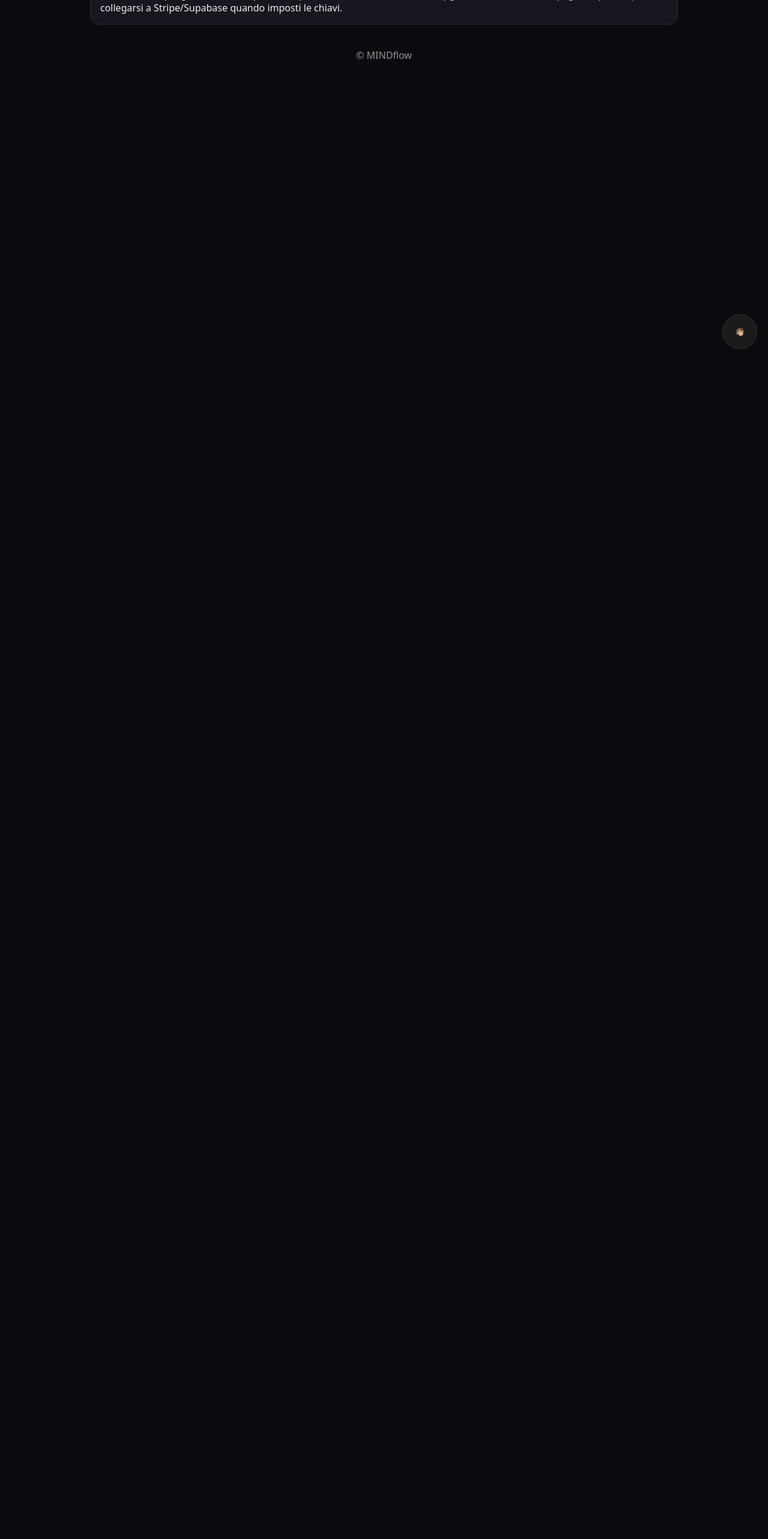
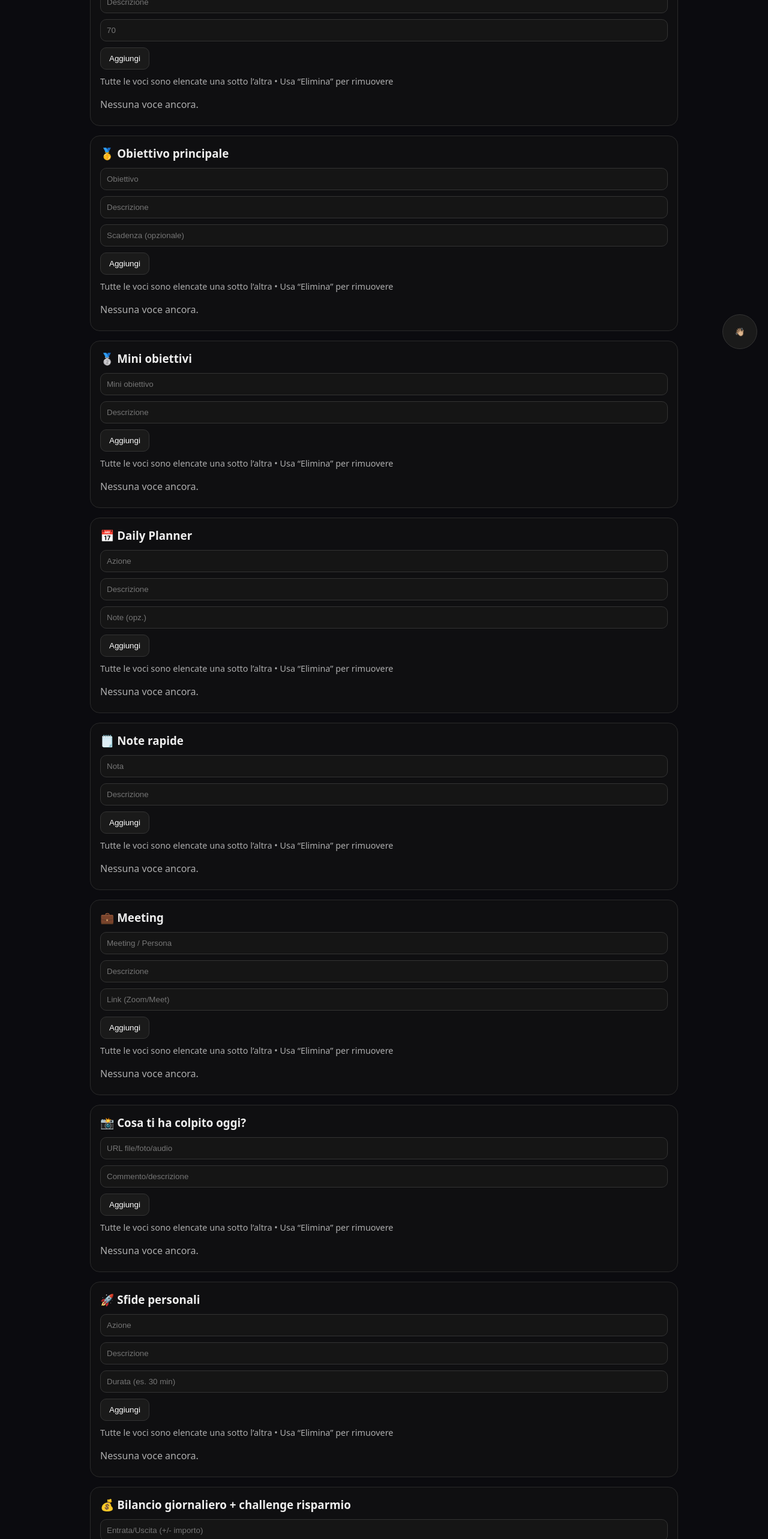
Before and after one commit to mindflowapplicazione-png/MINDflow.app, a Next.js app: page /profilo in a window 1280 px wide. Shown: the part 200-2766 px from the top of the page at 60% size. Before the commit the page ends 800 px from the top, so only its background shows below. Built offline with nearby package versions, Linux system fonts and the light colour scheme.

Commit message:
Update profilo.js

```diff
--- a/pages/profilo.js
+++ b/pages/profilo.js
@@ -1,13 +1,159 @@
 // pages/profilo.js
 import Layout from '../components/Layout';
-export default function Profilo(){
+import ItemList from '../components/ItemList';
+
+export default function Profilo() {
   return (
-    <Layout>
-      <div className="card"><h2 style={{margin:0}}>👤 Profilo & Piani</h2></div>
-      <div className="card">
-        Dashboard riepilogo, statistiche, spiritualità personale, benessere, libreria, upgrade abbonamenti.
-        La pagina è pronta per collegarsi a Stripe/Supabase quando imposti le chiavi.
-      </div>
+    <Layout title="Profilo">
+      <ItemList
+        section="priorita"
+        title="🗒️ Planner quotidiano"
+        fields={[
+          { name: 'title', label: 'Priorità', placeholder: 'Es. Studiare inglese' },
+          { name: 'desc', label: 'Descrizione' },
+          { name: 'pct',  label: '% importanza (0–100)', placeholder: '70' },
+        ]}
+      />
+
+      <ItemList
+        section="main_goal"
+        title="🥇 Obiettivo principale"
+        fields={[
+          { name: 'goal', label: 'Obiettivo' },
+          { name: 'desc', label: 'Descrizione' },
+          { name: 'due',  label: 'Scadenza (opzionale)' },
+        ]}
+      />
+
+      <ItemList
+        section="mini_goals"
+        title="🥈 Mini obiettivi"
+        fields={[
+          { name: 'title', label: 'Mini obiettivo' },
+          { name: 'desc',  label: 'Descrizione' },
+        ]}
+      />
+
+      <ItemList
+        section="daily_planner"
+        title="📅 Daily Planner"
+        fields={[
+          { name: 'action', label: 'Azione' },
+          { name: 'desc',   label: 'Descrizione' },
+          { name: 'note',   label: 'Note (opz.)' },
+        ]}
+      />
+
+      <ItemList
+        section="quick_notes"
+        title="🗒️ Note rapide"
+        fields={[
+          { name: 'title', label: 'Nota' },
+          { name: 'desc',  label: 'Descrizione' },
+        ]}
+      />
+
+      <ItemList
+        section="meetings"
+        title="💼 Meeting"
+        fields={[
+          { name: 'who',  label: 'Meeting / Persona' },
+          { name: 'desc', label: 'Descrizione' },
+          { name: 'link', label: 'Link (Zoom/Meet)' },
+        ]}
+      />
+
+      <ItemList
+        section="what_struck_you"
+        title="📸 Cosa ti ha colpito oggi?"
+        fields={[
+          { name: 'url',  label: 'URL file/foto/audio' },
+          { name: 'desc', label: 'Commento/descrizione' },
+        ]}
+      />
+
+      <ItemList
+        section="personal_challenges"
+        title="🚀 Sfide personali"
+        fields={[
+          { name: 'action', label: 'Azione' },
+          { name: 'desc',   label: 'Descrizione' },
+          { name: 'dur',    label: 'Durata (es. 30 min)' },
+        ]}
+      />
+
+      <ItemList
+        section="daily_budget"
+        title="💰 Bilancio giornaliero + challenge risparmio"
+        fields={[
+          { name: 'amount', label: 'Entrata/Uscita (+/- importo)' },
+          { name: 'desc',   label: 'Descrizione' },
+          { name: 'challenge', label: 'Challenge risparmio (facolt.)' },
+        ]}
+      />
+
+      <ItemList
+        section="shopping"
+        title="🛍️ Cose da comprare"
+        fields={[
+          { name: 'what',  label: 'Cosa' },
+          { name: 'where', label: 'Dove comprarla' },
+        ]}
+      />
+
+      <ItemList
+        section="household"
+        title="🧽 Faccende domestiche"
+        fields={[
+          { name: 'task', label: 'Attività di casa' },
+        ]}
+      />
+
+      <ItemList
+        section="calls"
+        title="📞 Email / chiamate da fare"
+        fields={[
+          { name: 'name',  label: 'Nome' },
+          { name: 'contact', label: 'Email o telefono' },
+          { name: 'desc',  label: 'Descrizione' },
+        ]}
+      />
+
+      <ItemList
+        section="deadlines"
+        title="⏰ Scadenze importanti"
+        fields={[
+          { name: 'what', label: 'Scadenza' },
+          { name: 'desc', label: 'Descrizione' },
+          { name: 'when', label: 'Quando scade' },
+        ]}
+      />
+
+      <ItemList
+        section="tomorrow"
+        title="🧱 Cose da fare per domani"
+        fields={[
+          { name: 'action', label: 'Attività' },
+          { name: 'desc',   label: 'Descrizione' },
+        ]}
+      />
+
+      <ItemList
+        section="thoughts"
+        title="💭 Pensieri del giorno"
+        fields={[
+          { name: 'desc', label: 'Descrizione' },
+          { name: 'pct',  label: '% di quanto ci hai pensato' },
+        ]}
+      />
+
+      <ItemList
+        section="evening_reflection"
+        title="🤔 Riflessione serale"
+        fields={[
+          { name: 'text', label: 'Riflessione' },
+        ]}
+      />
     </Layout>
   );
 }
```
